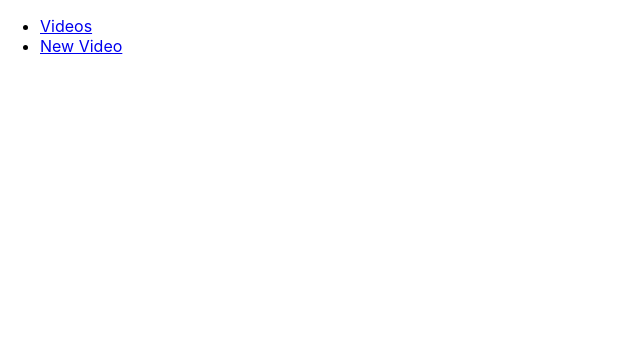
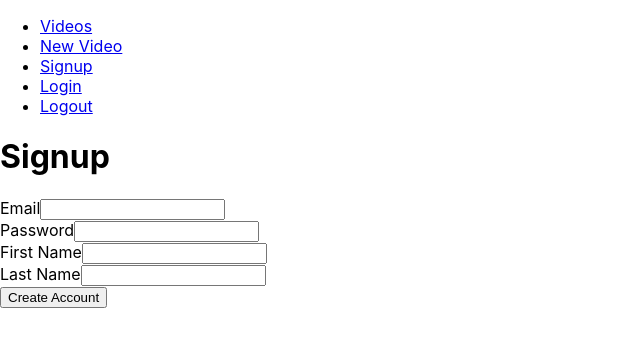
Before and after one commit to Enoch2k2/060721-ft-react-video-app-frontend, a React (Create React App) app: page /signup in a window 1280 px wide. Shown: the top 346 px of the page, without its empty margins (0-640 px from the left). Built offline with nearby package versions, Linux system fonts and the light colour scheme.

Commit message:
added jwt

```diff
--- a/src/App.js
+++ b/src/App.js
@@ -1,6 +1,8 @@
-import React, { useState } from 'react';
+import React, { useState, useEffect } from 'react';
 import { BrowserRouter as Router, Switch, Route } from 'react-router-dom';
 import Navbar from './components/navigation/Navbar';
+import Login from './components/sessions/Login';
+import Signup from './components/sessions/Signup';
 import Errors from './components/static/Errors';
 import Home from './components/static/Home';
 import ListVideos from './components/videos/ListVideos';
@@ -9,6 +11,7 @@ import Video from './components/videos/Video';
 
 function App() {
   const [errors, setErrors] = useState([]);
+  const [currentUser, setCurrentUser] = useState({})
   const handleErrors = (err) => {
     setErrors(err);
   }
@@ -17,13 +20,41 @@ function App() {
     setErrors([]);
   }
 
+  const logoutUser = () => {
+    setCurrentUser({})
+  }
+
+  const loginUser = user => {
+    setCurrentUser(user)
+  }
+
+  useEffect(() => {
+    const token = localStorage.getItem('jwt');
+
+    if(token) {
+      fetch('http://localhost:3001/api/v1/get-current-user', {
+        headers: {
+          'Accept': 'application/json',
+          'Content-Type': 'application/json',
+          'Authorization': `bearer ${token}`
+        }
+      })
+        .then(resp => resp.json())
+        .then(data => {
+          loginUser(data);
+        })
+    }
+  }, [])
+
   return (
     <Router>
-      <Navbar />
+      <Navbar logoutUser={logoutUser} />
       <Errors errors={ errors } />
       <div className="App">
         <Switch>
           <Route exact path="/" component={ Home } />
+          <Route exact path="/signup" render={ props => <Signup {...props} loginUser={loginUser} /> } />
+          <Route exact path="/login" component={ Login } />
           <Route exact path="/videos" render={ (props) => <ListVideos {...props} clearErrors={ clearErrors } /> } />
           <Route exact path="/videos/new" render={ (props) =>  <NewVideo { ...props } handleErrors={ handleErrors } />} />
           <Route exact path="/videos/:id" component={ Video } />
--- a/src/components/navigation/Navbar.js
+++ b/src/components/navigation/Navbar.js
@@ -1,12 +1,22 @@
 import React from 'react'
 import { NavLink } from 'react-router-dom';
 
-const Navbar = () => {
+const Navbar = ({logoutUser}) => {
+  const logout = e => {
+    e.preventDefault();
+
+    localStorage.removeItem('jwt');
+    logoutUser();
+  }
+
   return (
     <div>
       <ul>
         <li><NavLink to="/videos">Videos</NavLink></li>
         <li><NavLink to="/videos/new">New Video</NavLink></li>
+        <li><NavLink to="/signup">Signup</NavLink></li>
+        <li><NavLink to="/login">Login</NavLink></li>
+        <li><NavLink to="/logout" onClick={ logout }>Logout</NavLink></li>
       </ul>
     </div>
   )
--- a/src/components/reviews/ListReviews.js
+++ b/src/components/reviews/ListReviews.js
@@ -1,6 +1,6 @@
 const ListReviews = ({ reviews }) => {
 
-  const reviewLis = reviews.map((review) => <li key={ review.id }>{ review.user.first_name[0] + review.user.last_name[0]} says: { review.content }</li>)
+  const reviewLis = reviews ? reviews.map((review) => <li key={ review.id }>{ review.username } says: { review.content }</li>) : null
   return (
     <ul>
       { reviewLis }
--- /dev/null
+++ b/src/components/sessions/Login.js
@@ -0,0 +1,38 @@
+import React, { useState } from 'react'
+
+const Login = () => {
+  const [state, setState] = useState({
+    email: "",
+    password: ""
+  })
+
+  const handleChange = e => {
+    setState({
+      ...state,
+      [e.target.name]: e.target.value
+    })
+  }
+
+  const handleSubmit = e => {
+    e.preventDefault();
+  }
+
+  return (
+    <div>
+      <h1>Login</h1>
+      <form onSubmit={ handleSubmit }>
+        <div>
+          <label htmlFor="email">Email</label>
+          <input type="email" id="email" name="email" value={ state.email } onChange={ handleChange } />
+        </div>
+        <div>
+          <label htmlFor="password">Password</label>
+          <input type="password" id="password" name="password" value={ state.password } onChange={ handleChange } />
+        </div>
+        <input type="submit" value="Login" />
+      </form>
+    </div>
+  )
+}
+
+export default Login
--- /dev/null
+++ b/src/components/sessions/Signup.js
@@ -0,0 +1,65 @@
+import React, { useState } from 'react'
+import { useHistory } from 'react-router'
+const Signup = ({loginUser}) => {
+  const [state, setState] = useState({
+    email: "",
+    password: "",
+    first_name: "",
+    last_name: ""
+  })
+
+  const history = useHistory();
+
+  const handleChange = e => {
+    setState({
+      ...state,
+      [e.target.name]: e.target.value
+    })
+  }
+
+  const handleSubmit = async e => {
+    e.preventDefault();
+
+    const resp = await fetch('http://localhost:3001/api/v1/signup', {
+      method: "POST",
+      headers: {
+        "Accept": "application/json",
+        "Content-Type": "application/json"
+      },
+      body: JSON.stringify(state)
+    })
+
+    const data = await resp.json();
+
+    localStorage.setItem('jwt', data.jwt);
+    loginUser(data.user);
+    history.push('/')
+  }
+
+  return (
+    <div>
+      <h1>Signup</h1>
+      <form onSubmit={ handleSubmit }>
+        <div>
+          <label htmlFor="email">Email</label>
+          <input type="email" id="email" name="email" value={ state.email } onChange={ handleChange } />
+        </div>
+        <div>
+          <label htmlFor="password">Password</label>
+          <input type="password" id="password" name="password" value={ state.password } onChange={ handleChange } />
+        </div>
+        <div>
+          <label htmlFor="first_name">First Name</label>
+          <input type="text" id="first_name" name="first_name" value={ state.first_name } onChange={ handleChange } />
+        </div>
+        <div>
+          <label htmlFor="last_name">Last Name</label>
+          <input type="text" id="last_name" name="last_name" value={ state.last_name } onChange={ handleChange } />
+        </div>
+        <input type="submit" value="Create Account" />
+      </form>
+    </div>
+  )
+}
+
+export default Signup
--- a/src/components/videos/ListVideos.js
+++ b/src/components/videos/ListVideos.js
@@ -6,7 +6,7 @@ const ListVideos = ({ clearErrors }) => {
 
   useEffect(() => {
     clearErrors();
-    fetch('http://localhost:3001/videos')
+    fetch('http://localhost:3001/api/v1/videos')
       .then(resp => resp.json())
       .then(data => setVideos(data))
   }, [])
--- a/src/components/videos/NewVideo.js
+++ b/src/components/videos/NewVideo.js
@@ -42,7 +42,7 @@ const NewVideo = ({ handleErrors }) => {
     console.log('content', content);
     console.log('user', user);
 
-    fetch('http://localhost:3001/videos', {
+    fetch('http://localhost:3001/api/v1/videos', {
       method: "POST",
       headers: {
         "Accept": "application/json",
--- a/src/components/videos/Video.js
+++ b/src/components/videos/Video.js
@@ -13,7 +13,7 @@ const Video = () => {
   const [loading, setLoading] = useState(true);
 
   const loadVideo = async () => {
-    const resp = await fetch(`http://localhost:3001/videos/${ id }`)
+    const resp = await fetch(`http://localhost:3001/api/v1/videos/${ id }`)
     const data = await resp.json();
     setVideo(data);
     setReviews(data.reviews);
@@ -21,7 +21,7 @@ const Video = () => {
   }
 
   const loadUser = async () => {
-    const resp = await fetch('http://localhost:3001/users/1');
+    const resp = await fetch('http://localhost:3001/api/v1/users/1');
     const data = await resp.json();
     setUser(data);
     console.log('user', data)
```
